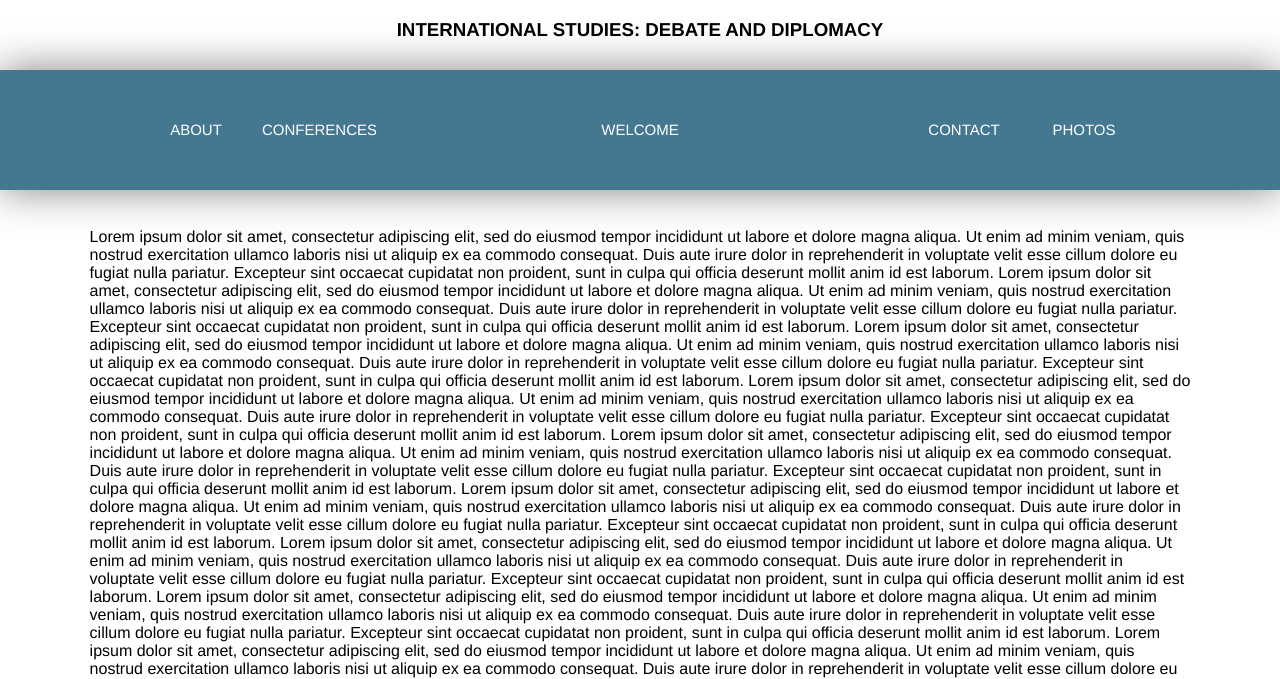
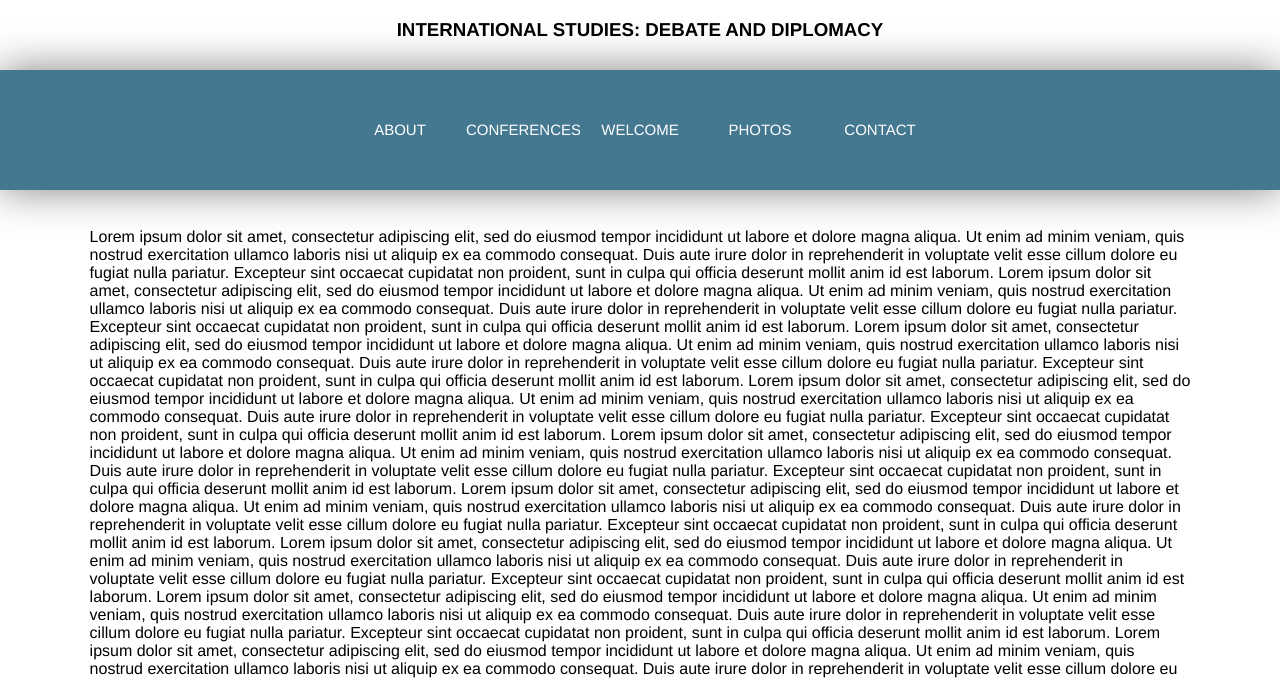
Before and after one commit to jemsch/MUN, a plain HTML site: page index.html in a window 1280 px wide. Shown: the part 119-798 px from the top of the page. Drawn offline with Linux system fonts and the light colour scheme; a web font is replaced by a local one.

Commit message:
Update index.html

```diff
--- a/index.html
+++ b/index.html
@@ -20,7 +20,7 @@
 
   <!-- Navigation Bar -->
   <div class="nav-wrapper">
-    <div class="nav-left">
+    <!--<div class="nav-left">
         <div class="nav-button-wrapper">
             <div class="nav-button">
               <input type="button" value="About">
@@ -29,15 +29,28 @@
               <input type="button" value="Conferences">
             </div>
         </div>
-    </div>
+    </div>-->
     <div class="nav-center">
       <div class="nav-button-wrapper">
         <div class="nav-button">
+          <input type="button" value="About">
+        </div>
+        <div class="nav-button">
+          <input type="button" value="Conferences">
+        </div>
+        <div class="nav-button">
           <input type="button" value="Welcome">
         </div>
+        <div class="nav-button">
+            <input type="button" value="Photos">
+        </div>
+        <div class="nav-button">
+          <input type="button" value="Contact">
+        </div>
+
       </div>
     </div>
-    <div class="nav-right">
+    <!--<div class="nav-right">
         <div class="nav-button-wrapper">
             <div class="nav-button">
               <input type="button" value="Contact">
@@ -46,7 +59,7 @@
               <input type="button" value="Photos">
             </div>
         </div>
-    </div>
+    </div>-->
   </div>
 
   <div id="body">
```
